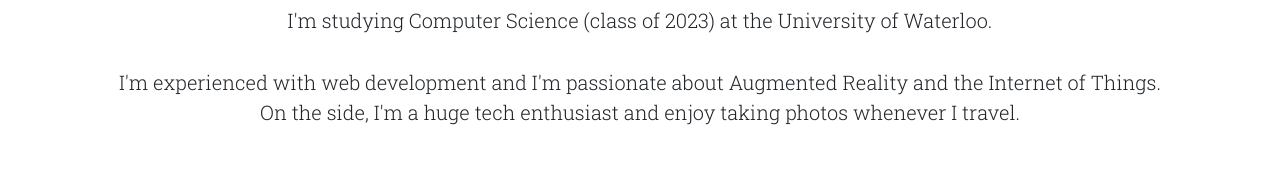
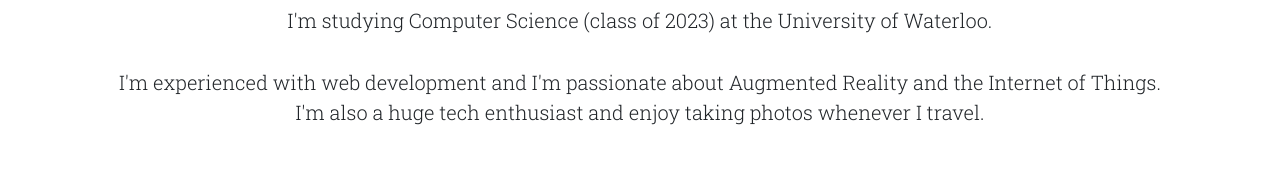
Before and after one commit to wangwillson1/old-website, a plain HTML site: page index.html in a window 1280 px wide. Shown: the part 493-686 px from the top of the page. Drawn offline with nearby package versions, Linux system fonts and the light colour scheme.

Commit message:
Grammatical changes

```diff
--- a/index.html
+++ b/index.html
@@ -75,7 +75,7 @@
                     </p>
                     <p class="lead">
                         I'm experienced with web development and I'm passionate about Augmented Reality and
-                        the Internet of Things. On the side, I'm a huge tech enthusiast and enjoy taking photos
+                        the Internet of Things. I'm also a huge tech enthusiast and enjoy taking photos
                         whenever I travel.
                     </p>
                 </div>
```
